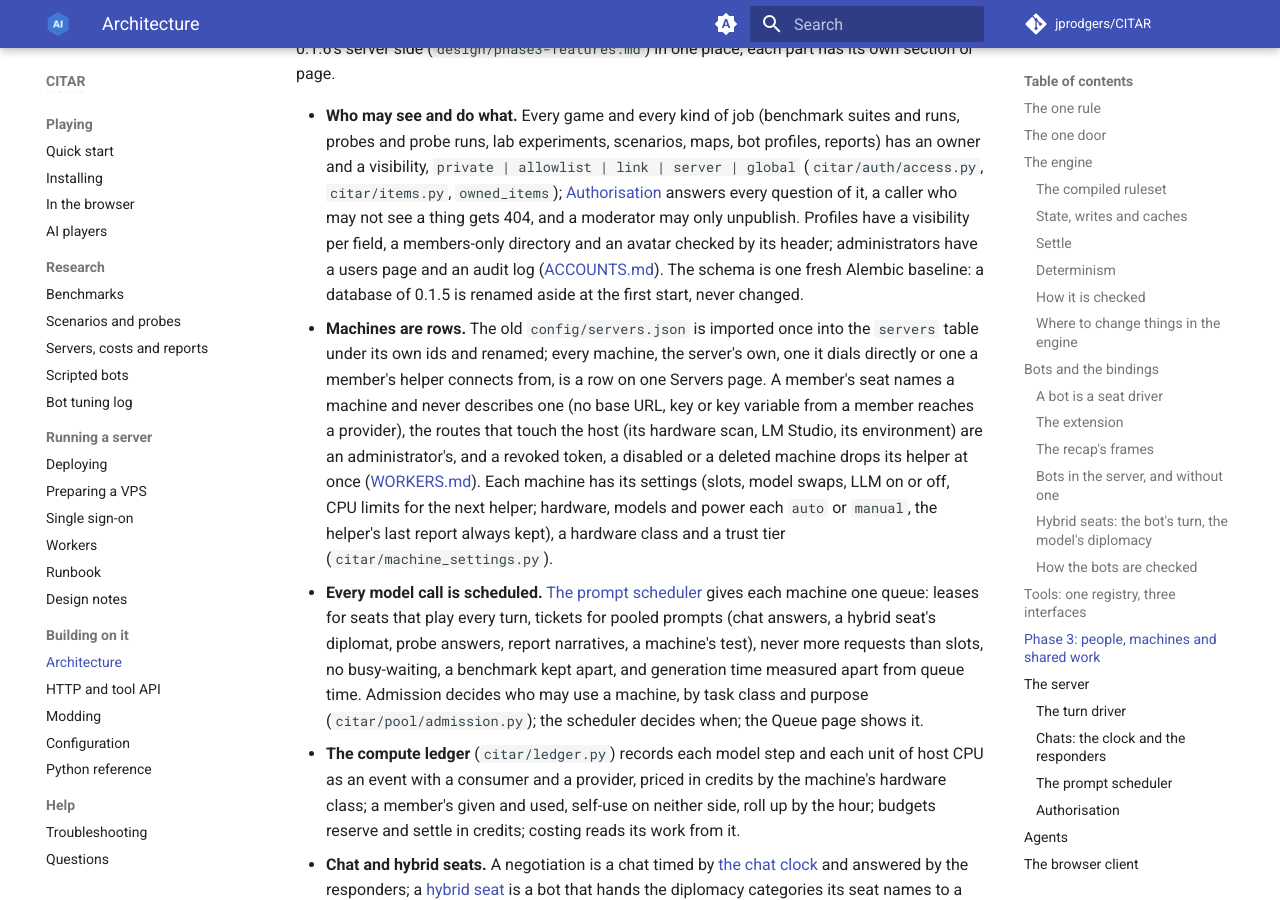
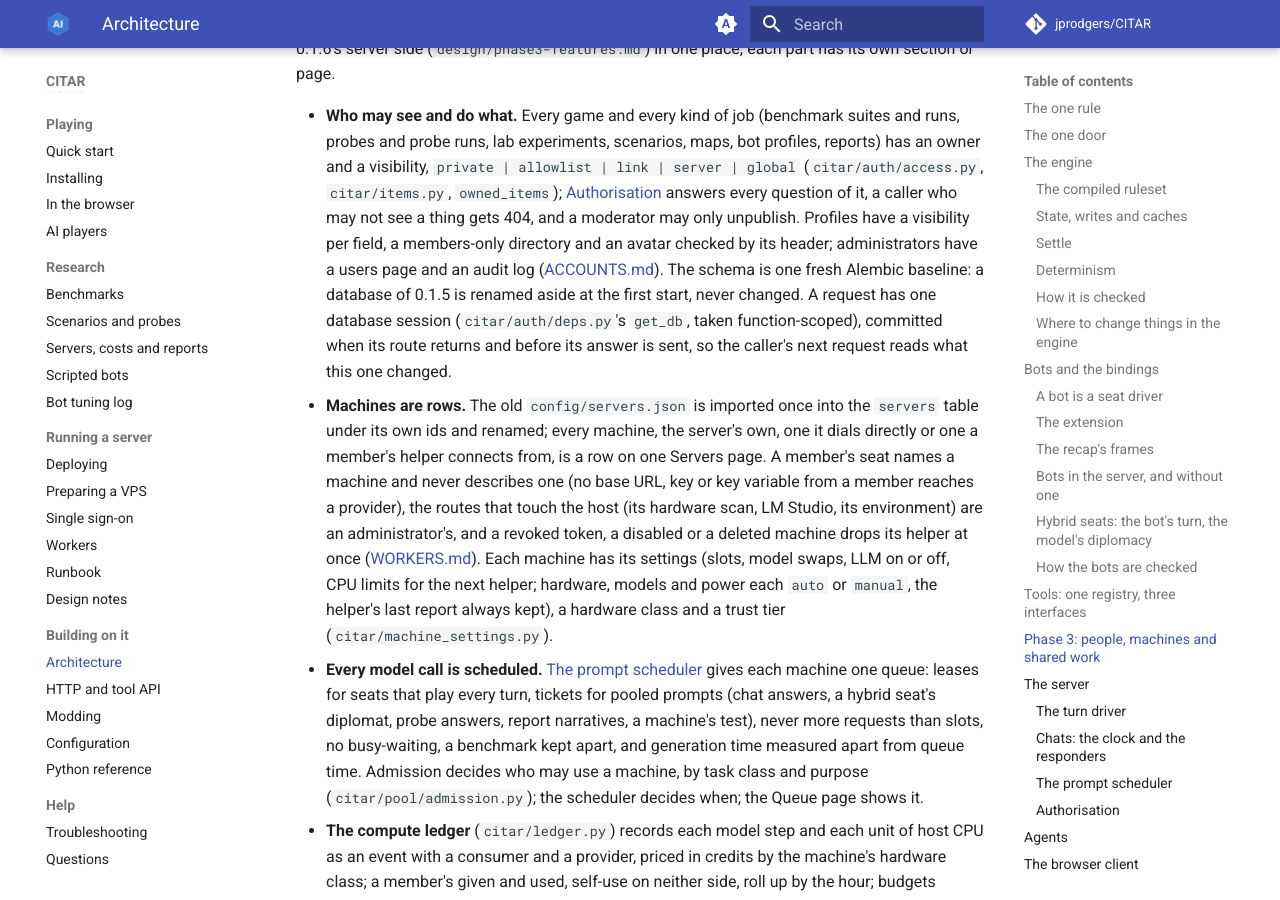
Before and after one commit to jprodgers/CITAR, an MkDocs documentation site: the page built from docs/ARCHITECTURE.md, in a window 1280 px wide and 900 px high, scrolled down 9895 px. Built offline with MkDocs 1.6.1 and Material for MkDocs 9.7.7, drawn with Linux system fonts in a browser that asks for light colours; comment, search, counter and statistics services are not loaded.

Commit message:
changelog, architecture: a route commits before its answer (3-19 fix)
Co-Authored-By: Claude Opus 5.5 <noreply@anthropic.com>

```diff
--- a/docs/ARCHITECTURE.md
+++ b/docs/ARCHITECTURE.md
@@ -359,7 +359,9 @@ returns the whole registry with schemas (`engine_api.tool_list`).
   answers every question of it, a caller who may not see a thing gets 404, and a moderator may only unpublish.
   Profiles have a visibility per field, a members-only directory and an avatar checked by its header; administrators
   have a users page and an audit log ([ACCOUNTS.md](server/ACCOUNTS.md)). The schema is one fresh Alembic baseline:
-  a database of 0.1.5 is renamed aside at the first start, never changed.
+  a database of 0.1.5 is renamed aside at the first start, never changed. A request has one database session
+  (`citar/auth/deps.py`'s `get_db`, taken function-scoped), committed when its route returns and before its answer
+  is sent, so the caller's next request reads what this one changed.
 - **Machines are rows.** The old `config/servers.json` is imported once into the `servers` table under its own ids
   and renamed; every machine, the server's own, one it dials directly or one a member's helper connects from, is a
   row on one Servers page. A member's seat names a machine and never describes one (no base URL, key or key
```
Also changed, not shown: CHANGELOG.md (+3 -0 lines).
